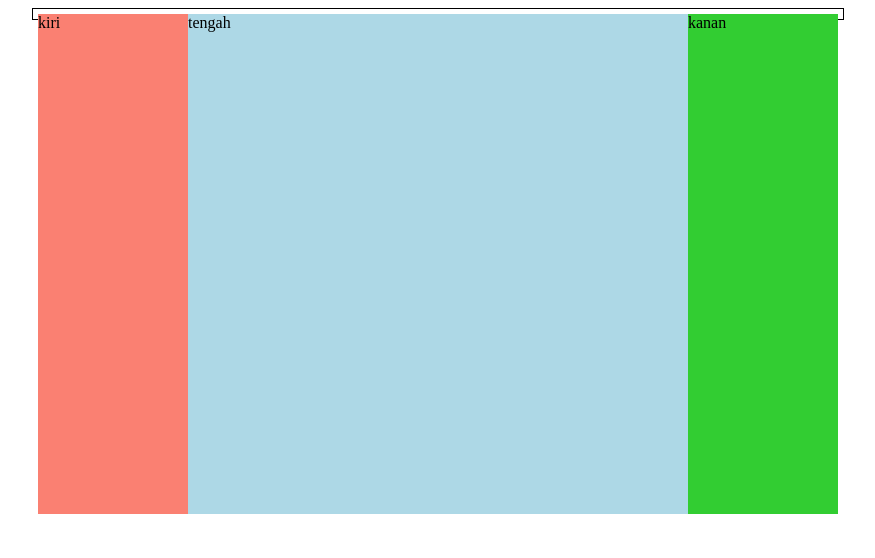
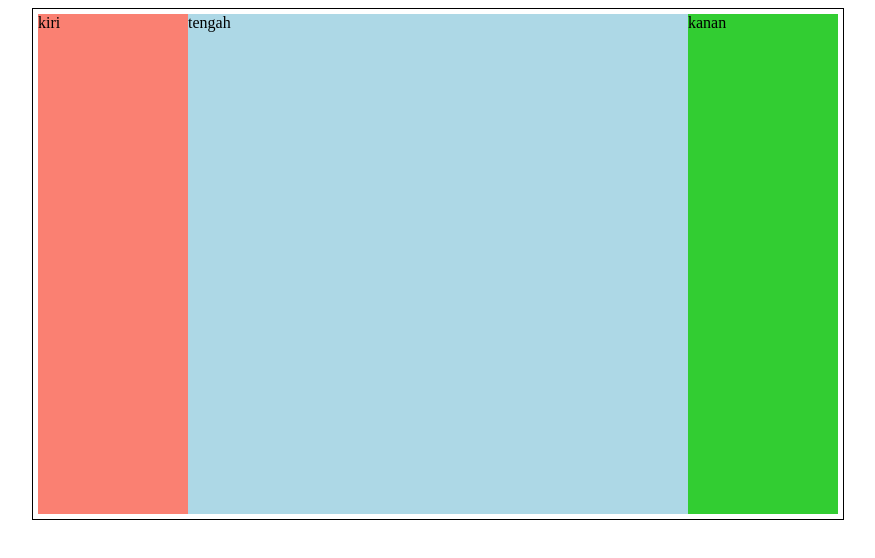
Before and after one commit to herlinFrondEnd/Belajar-css, a plain HTML site: page css_float3.html in a window 1280 px wide. Shown: the whole page, without its empty margins (202-1077 px from the left). Drawn offline with Linux system fonts and the light colour scheme.

Commit message:
menambahkan property clear dan micro-clearfix untuk membersihkan float

```diff
--- a/css_float3.html
+++ b/css_float3.html
@@ -15,30 +15,71 @@
 
 		.kiri, .tengah, .kanan {
 			height: 500px;
-			float: left;
 		}
 
 		.kiri {
 			width: 150px;
 			background-color: salmon;
+			float: left;
 		}
 
 		.tengah {
 			width: 500px;
 			background-color: lightblue;
+			float: left;
 		}
 
 		.kanan {
 			width: 150px;
 			background-color: limegreen;
+			float: right;
 		}
+
+		/*.clear {
+			clear: both;
+		}
+*/
+
+
+
+
+			/**
+ * For modern browsers
+ * 1. The space content is one way to avoid an Opera bug when the
+ *    contenteditable attribute is included anywhere else in the document.
+ *    Otherwise it causes space to appear at the top and bottom of elements
+ *    that are clearfixed.
+ * 2. The use of `table` rather than `block` is only necessary if using
+ *    `:before` to contain the top-margins of child elements.
+ */
+.cf:before,
+.cf:after {
+    content: " "; /* 1 */
+    display: table; /* 2 */
+}
+
+.cf:after {
+    clear: both;
+}
+
+/**
+ * For IE 6/7 only
+ * Include this rule to trigger hasLayout and contain floats.
+ */
+.cf {
+    *zoom: 1;
+}
+
 	</style>
 </head>
 <body>
-	<div class="container">
+	<div class="container cf">
 		<div class="kiri">kiri</div>
 		<div class="tengah">tengah</div>
 		<div class="kanan">kanan</div>
+
+		<!-- <div class="clear"></div> -->
+
 	</div>
 </body>
 </html>
```
Also changed, not shown: css_float2.html (+12 -0 lines).
